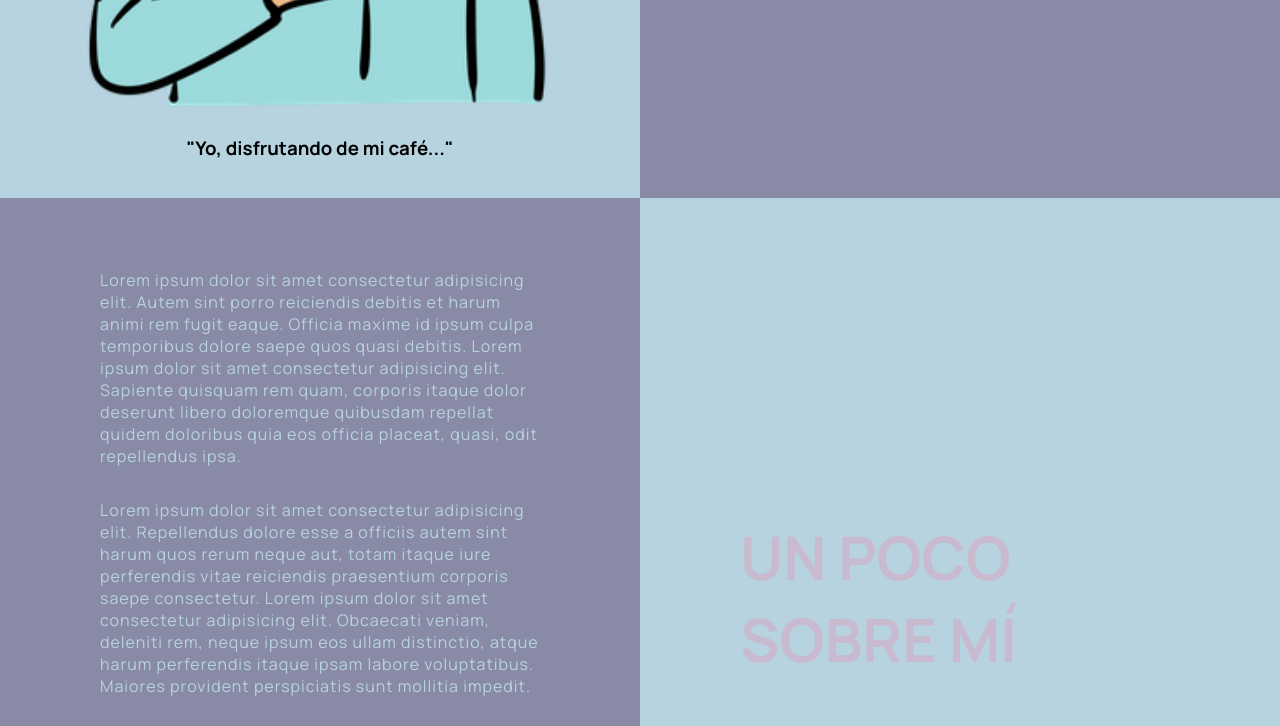
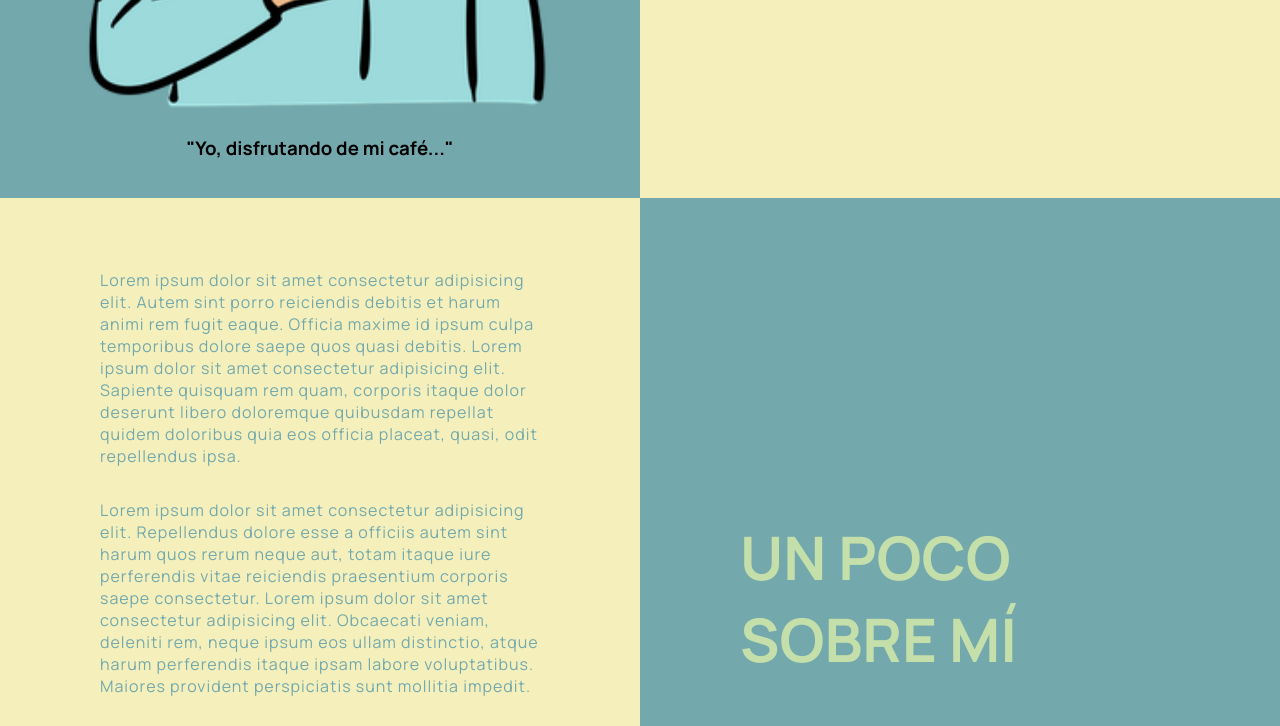
Before and after one commit to arieldiazjjy/porfolio-template, a plain HTML site: page index.html in a window 1280 px wide. Shown: the part 602-1328 px from the top of the page. Drawn offline with nearby package versions, Linux system fonts and the light colour scheme.

Commit message:
cambio fondo

```diff
--- a/styles.css
+++ b/styles.css
@@ -1,9 +1,9 @@
 @import url('https://fonts.googleapis.com/css2?family=Manrope:wght@200;400;700;800&display=swap');
 
 :root {
-  --primary-color: #898AA6;
-  --primary-color-dark: #C9BBCF;
-  --accent-color: #B7D3DF;
+  --primary-color: #F5F0BB;
+  --primary-color-dark: #C4DFAA;
+  --accent-color: #73A9AD;
 }
 
 html {
```
